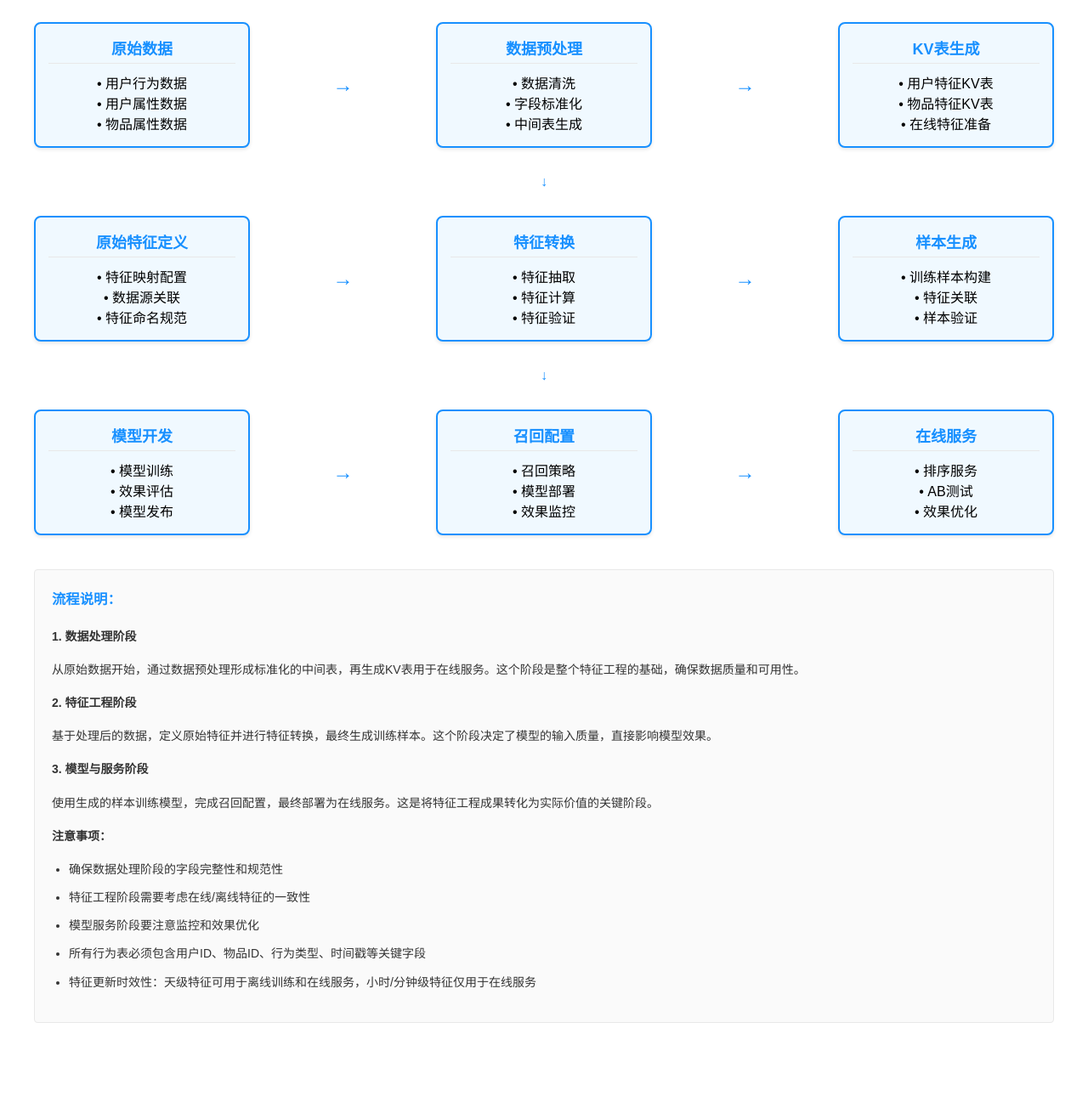
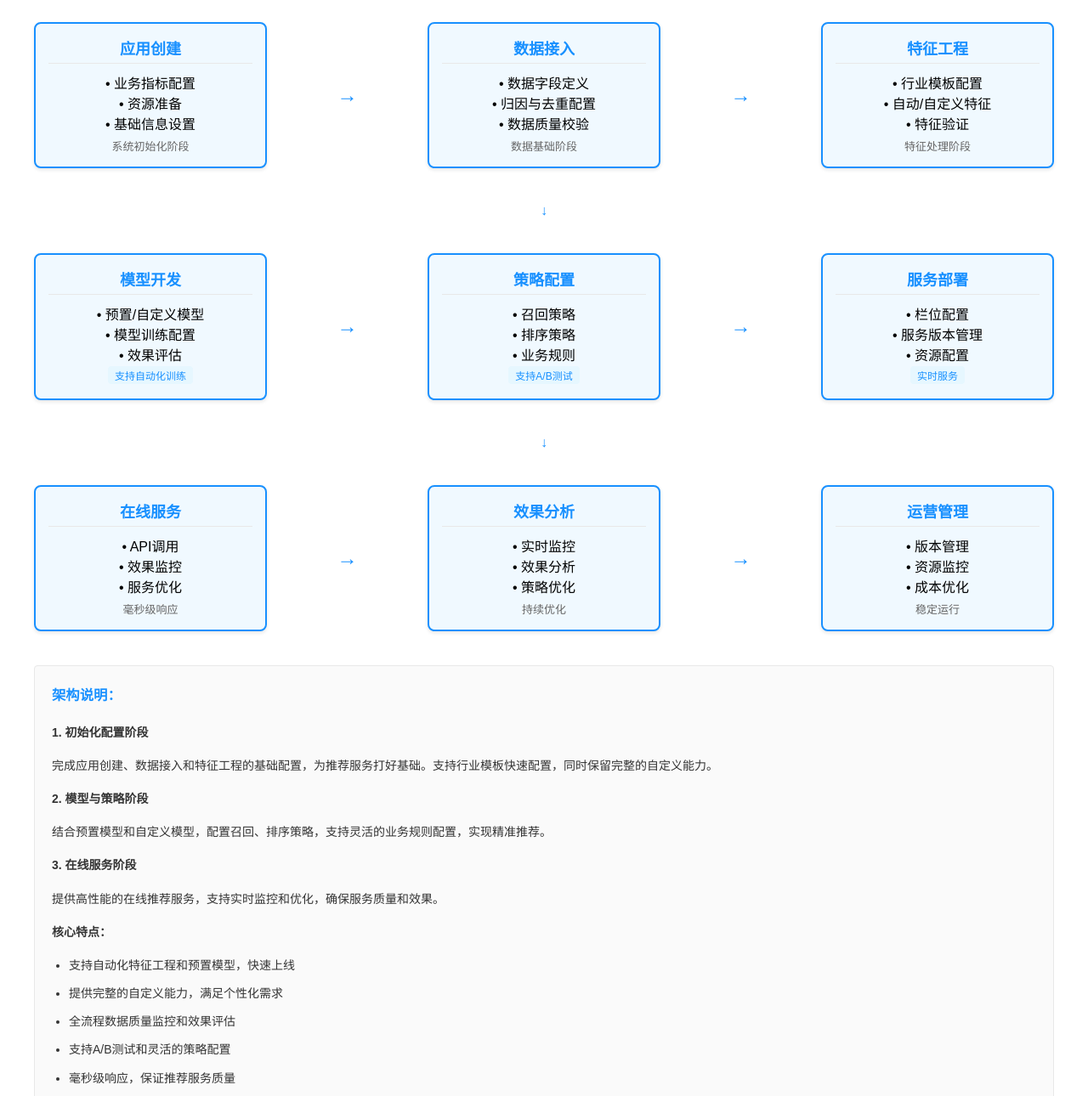
Before and after one commit to Teternal/feature-engineering-workflow, a plain HTML site: page index.html in a window 1280 px wide. Shown: the part 101-1391 px from the top of the page at 85% size. Before the commit the page ends 1333 px from the top, so only its background shows below. Drawn offline with Linux system fonts and the light colour scheme.

Commit message:
更新：优化为完整的推荐服务架构图

```diff
--- a/index.html
+++ b/index.html
@@ -3,7 +3,7 @@
 <head>
     <meta charset="UTF-8">
     <meta name="viewport" content="width=device-width, initial-scale=1.0">
-    <title>智能推荐平台特征工程流程图 - 2024版</title>
+    <title>智能推荐服务架构图 - 2024版</title>
 <style>
 .container {
     font-family: "PingFang SC", "Microsoft YaHei", sans-serif;
@@ -16,7 +16,7 @@
     display: flex;
     flex-direction: column;
     align-items: center;
-    gap: 20px;
+    gap: 30px;
     margin: 40px 0;
 }
 
@@ -33,7 +33,7 @@
     border: 2px solid #1890ff;
     border-radius: 8px;
     padding: 15px;
-    width: 220px;
+    width: 240px;
     text-align: center;
     position: relative;
     box-shadow: 0 2px 4px rgba(0,0,0,0.1);
@@ -62,6 +62,12 @@
     margin-bottom: 10px;
     border-bottom: 1px solid #e8e8e8;
     padding-bottom: 5px;
+}
+
+.subtitle {
+    color: #666;
+    font-size: 13px;
+    margin-top: 5px;
 }
 
 .vertical-arrow {
@@ -98,6 +104,16 @@ h1 {
     margin-bottom: 8px;
 }
 
+.tag {
+    display: inline-block;
+    background: #e6f7ff;
+    color: #1890ff;
+    padding: 2px 8px;
+    border-radius: 4px;
+    font-size: 12px;
+    margin: 2px;
+}
+
 @media (max-width: 768px) {
     .stage {
         flex-direction: column;
@@ -113,86 +129,103 @@ h1 {
 </head>
 <body>
 <div class="container">
-    <h1>智能推荐平台特征工程流程图 - 2024版</h1>
+    <h1>智能推荐服务架构图</h1>
 
     <div class="flow-chart">
-        <!-- 第一阶段：数据处理 -->
+        <!-- 第一阶段：初始化配置 -->
         <div class="stage">
             <div class="box">
-                <div class="title">原始数据</div>
-                <div>• 用户行为数据<br>• 用户属性数据<br>• 物品属性数据</div>
+                <div class="title">应用创建</div>
+                <div>• 业务指标配置<br>• 资源准备<br>• 基础信息设置</div>
+                <div class="subtitle">系统初始化阶段</div>
             </div>
             <div class="arrow">→</div>
             <div class="box">
-                <div class="title">数据预处理</div>
-                <div>• 数据清洗<br>• 字段标准化<br>• 中间表生成</div>
+                <div class="title">数据接入</div>
+                <div>• 数据字段定义<br>• 归因与去重配置<br>• 数据质量校验</div>
+                <div class="subtitle">数据基础阶段</div>
             </div>
             <div class="arrow">→</div>
             <div class="box">
-                <div class="title">KV表生成</div>
-                <div>• 用户特征KV表<br>• 物品特征KV表<br>• 在线特征准备</div>
+                <div class="title">特征工程</div>
+                <div>• 行业模板配置<br>• 自动/自定义特征<br>• 特征验证</div>
+                <div class="subtitle">特征处理阶段</div>
             </div>
         </div>
 
         <div class="vertical-arrow">↓</div>
 
-        <!-- 第二阶段：特征工程 -->
+        <!-- 第二阶段：模型与策略 -->
         <div class="stage">
             <div class="box">
-                <div class="title">原始特征定义</div>
-                <div>• 特征映射配置<br>• 数据源关联<br>• 特征命名规范</div>
+                <div class="title">模型开发</div>
+                <div>• 预置/自定义模型<br>• 模型训练配置<br>• 效果评估</div>
+                <div class="tag">支持自动化训练</div>
             </div>
             <div class="arrow">→</div>
             <div class="box">
-                <div class="title">特征转换</div>
-                <div>• 特征抽取<br>• 特征计算<br>• 特征验证</div>
+                <div class="title">策略配置</div>
+                <div>• 召回策略<br>• 排序策略<br>• 业务规则</div>
+                <div class="tag">支持A/B测试</div>
             </div>
             <div class="arrow">→</div>
             <div class="box">
-                <div class="title">样本生成</div>
-                <div>• 训练样本构建<br>• 特征关联<br>• 样本验证</div>
+                <div class="title">服务部署</div>
+                <div>• 栏位配置<br>• 服务版本管理<br>• 资源配置</div>
+                <div class="tag">实时服务</div>
             </div>
         </div>
 
         <div class="vertical-arrow">↓</div>
 
-        <!-- 第三阶段：模型与服务 -->
+        <!-- 第三阶段：在线服务 -->
         <div class="stage">
             <div class="box">
-                <div class="title">模型开发</div>
-                <div>• 模型训练<br>• 效果评估<br>• 模型发布</div>
+                <div class="title">在线服务</div>
+                <div>• API调用<br>• 效果监控<br>• 服务优化</div>
+                <div class="subtitle">毫秒级响应</div>
             </div>
             <div class="arrow">→</div>
             <div class="box">
-                <div class="title">召回配置</div>
-                <div>• 召回策略<br>• 模型部署<br>• 效果监控</div>
+                <div class="title">效果分析</div>
+                <div>• 实时监控<br>• 效果分析<br>• 策略优化</div>
+                <div class="subtitle">持续优化</div>
             </div>
             <div class="arrow">→</div>
             <div class="box">
-                <div class="title">在线服务</div>
-                <div>• 排序服务<br>• AB测试<br>• 效果优化</div>
+                <div class="title">运营管理</div>
+                <div>• 版本管理<br>• 资源监控<br>• 成本优化</div>
+                <div class="subtitle">稳定运行</div>
             </div>
         </div>
     </div>
 
     <div class="description">
-        <h3>流程说明：</h3>
-        <p><strong>1. 数据处理阶段</strong></p>
-        <p>从原始数据开始，通过数据预处理形成标准化的中间表，再生成KV表用于在线服务。这个阶段是整个特征工程的基础，确保数据质量和可用性。</p>
+        <h3>架构说明：</h3>
+        <p><strong>1. 初始化配置阶段</strong></p>
+        <p>完成应用创建、数据接入和特征工程的基础配置，为推荐服务打好基础。支持行业模板快速配置，同时保留完整的自定义能力。</p>
 
-        <p><strong>2. 特征工程阶段</strong></p>
-        <p>基于处理后的数据，定义原始特征并进行特征转换，最终生成训练样本。这个阶段决定了模型的输入质量，直接影响模型效果。</p>
+        <p><strong>2. 模型与策略阶段</strong></p>
+        <p>结合预置模型和自定义模型，配置召回、排序策略，支持灵活的业务规则配置，实现精准推荐。</p>
 
-        <p><strong>3. 模型与服务阶段</strong></p>
-        <p>使用生成的样本训练模型，完成召回配置，最终部署为在线服务。这是将特征工程成果转化为实际价值的关键阶段。</p>
+        <p><strong>3. 在线服务阶段</strong></p>
+        <p>提供高性能的在线推荐服务，支持实时监控和优化，确保服务质量和效果。</p>
 
-        <p><strong>注意事项：</strong></p>
+        <p><strong>核心特点：</strong></p>
         <ul>
-            <li>确保数据处理阶段的字段完整性和规范性</li>
-            <li>特征工程阶段需要考虑在线/离线特征的一致性</li>
-            <li>模型服务阶段要注意监控和效果优化</li>
-            <li>所有行为表必须包含用户ID、物品ID、行为类型、时间戳等关键字段</li>
-            <li>特征更新时效性：天级特征可用于离线训练和在线服务，小时/分钟级特征仅用于在线服务</li>
+            <li>支持自动化特征工程和预置模型，快速上线</li>
+            <li>提供完整的自定义能力，满足个性化需求</li>
+            <li>全流程数据质量监控和效果评估</li>
+            <li>支持A/B测试和灵活的策略配置</li>
+            <li>毫秒级响应，保证推荐服务质量</li>
+        </ul>
+
+        <p><strong>最佳实践：</strong></p>
+        <ul>
+            <li>建议先使用行业模板快速验证效果</li>
+            <li>根据业务需求逐步开启自定义特征和模型</li>
+            <li>合理配置资源，优化成本效益比</li>
+            <li>定期分析效果数据，持续优化策略</li>
         </ul>
     </div>
 </div>
```
Also changed, not shown: 1 other file.
